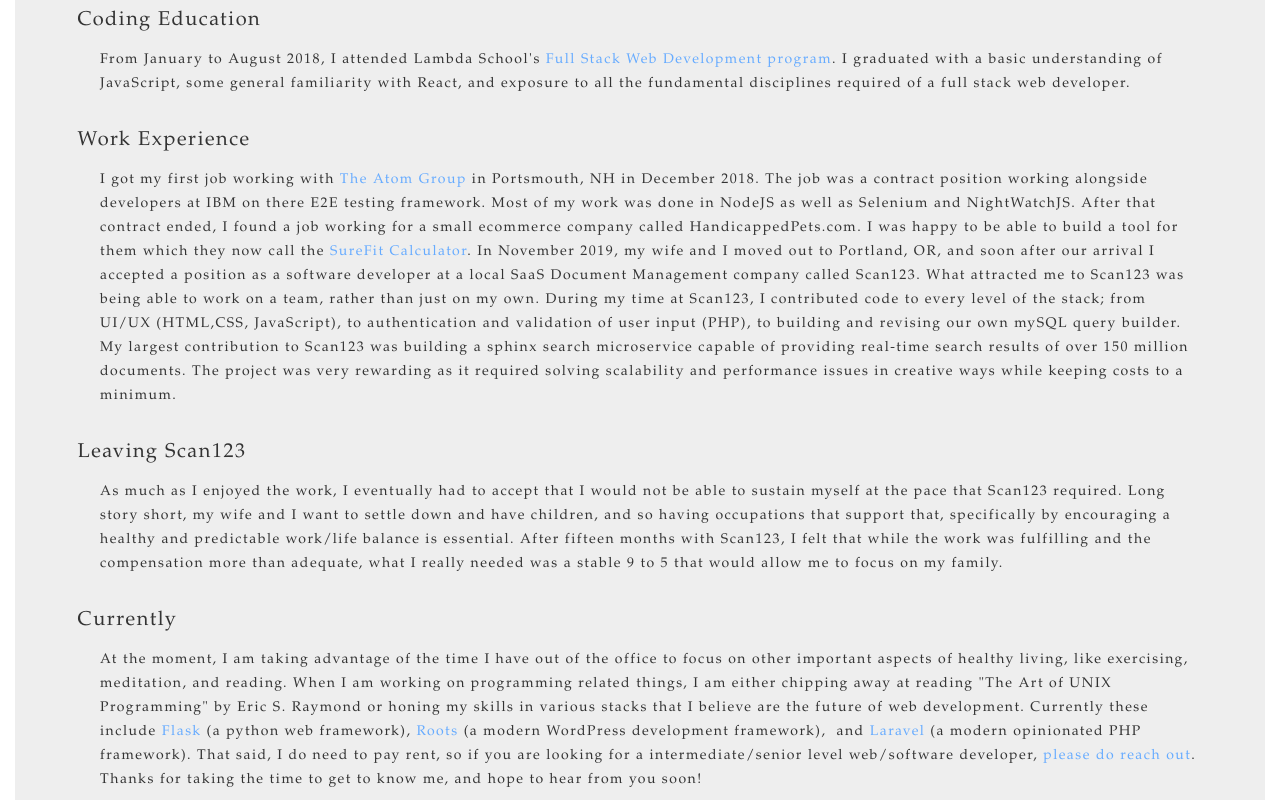
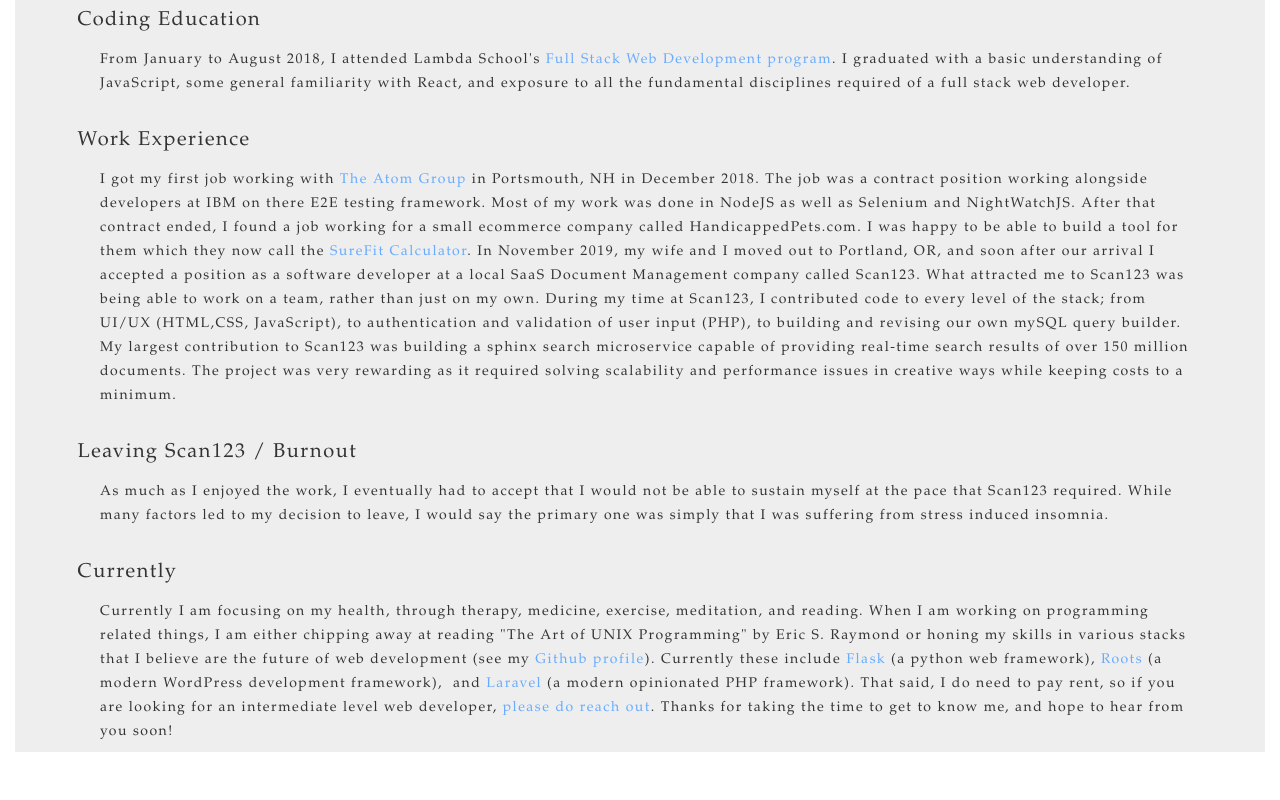
Before and after one commit to waltersgwoodward/portfolio, a React (Create React App) app: page /about in a window 1280 px wide. Shown: the part 525-1325 px from the top of the page. After the commit the page ends 1277 px from the top, so only its background shows below. Built offline with nearby package versions, Linux system fonts and the light colour scheme.

Commit message:
Update Bio

```diff
--- a/src/components/About/Bio.js
+++ b/src/components/About/Bio.js
@@ -51,21 +51,20 @@
                         </div>
                     </div>
                     <div className="page-paragraph__wrap">
-                        <div className="page-paragraph__header">Leaving Scan123</div>
+                        <div className="page-paragraph__header">Leaving Scan123 / Burnout</div>
                         <div className="page__paragraph">
 As much as I enjoyed the work, I eventually had to accept that I would not be able to sustain myself at the pace that Scan123 required.
-Long story short, my wife and I want to settle down and have children, and so having occupations that support that, specifically by encouraging a healthy and predictable work/life balance is essential.
-After fifteen months with Scan123, I felt that while the work was fulfilling and the compensation more than adequate, what I really needed was a stable 9 to 5 that would allow me to focus on my family.
+While many factors led to my decision to leave, I would say the primary one was simply that I was suffering from stress induced insomnia.
                         </div>
                     </div>
                     <div className="page-paragraph__wrap">
                         <div className="page-paragraph__header">Currently</div>
-                        <div className="page__paragraph">At the moment, I am taking advantage of the time I have out of the office to focus on other important aspects of healthy living, like exercising, meditation, and reading.
-When I am working on programming related things, I am either chipping away at reading "The Art of UNIX Programming" by Eric S. Raymond or honing my skills in various stacks that I believe are the future of web development.
+                        <div className="page__paragraph">Currently I am focusing on my health, through therapy, medicine, exercise, meditation, and reading.
+When I am working on programming related things, I am either chipping away at reading "The Art of UNIX Programming" by Eric S. Raymond or honing my skills in various stacks that I believe are the future of web development (see my <BioLink href="https://github.com/WalterSWoodward" title="Github profile"/>).
 Currently these include <BioLink href="https://flask.palletsprojects.com/en/1.1.x/" title="Flask"/> (a python web framework),&nbsp;
 <BioLink href="https://roots.io/" title="Roots"/> (a modern WordPress development framework),&nbsp;
 and <BioLink href="https://laravel.com/" title="Laravel"/> (a modern opinionated PHP framework).
-That said, I do need to pay rent, so if you are looking for a intermediate/senior level web/software developer,&nbsp;<NavLink
+That said, I do need to pay rent, so if you are looking for an intermediate level web developer,&nbsp;<NavLink
                         className='cards-header__link'
                         to='/contact'
                         aria-label="Click here to view Walter's Contact form"
```
